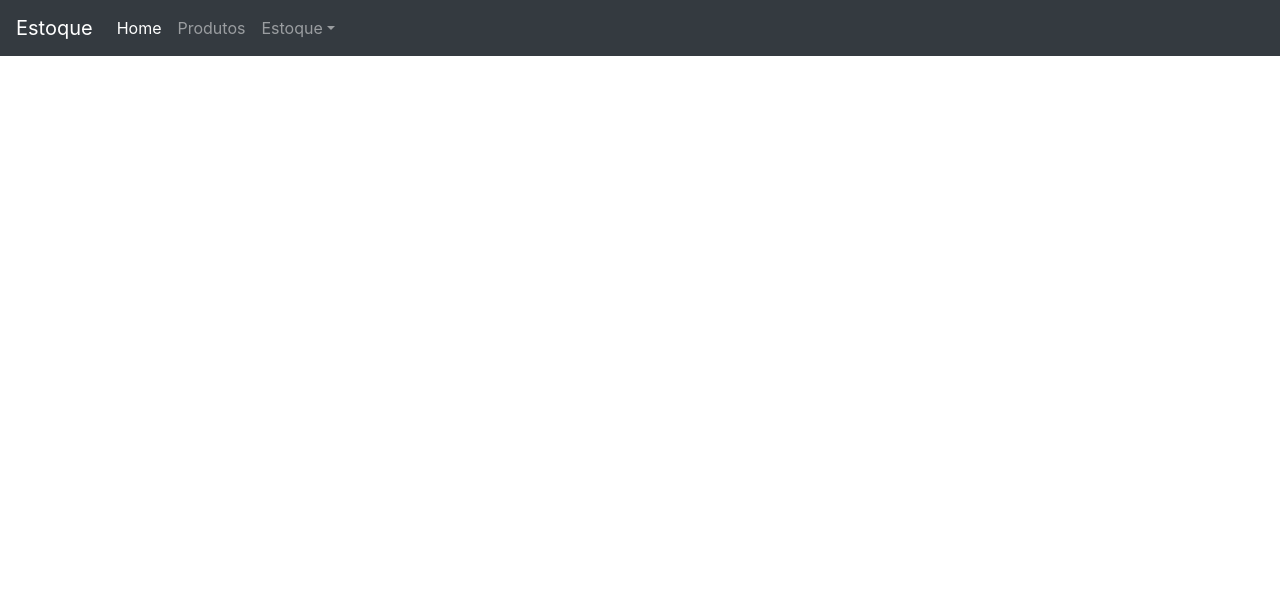
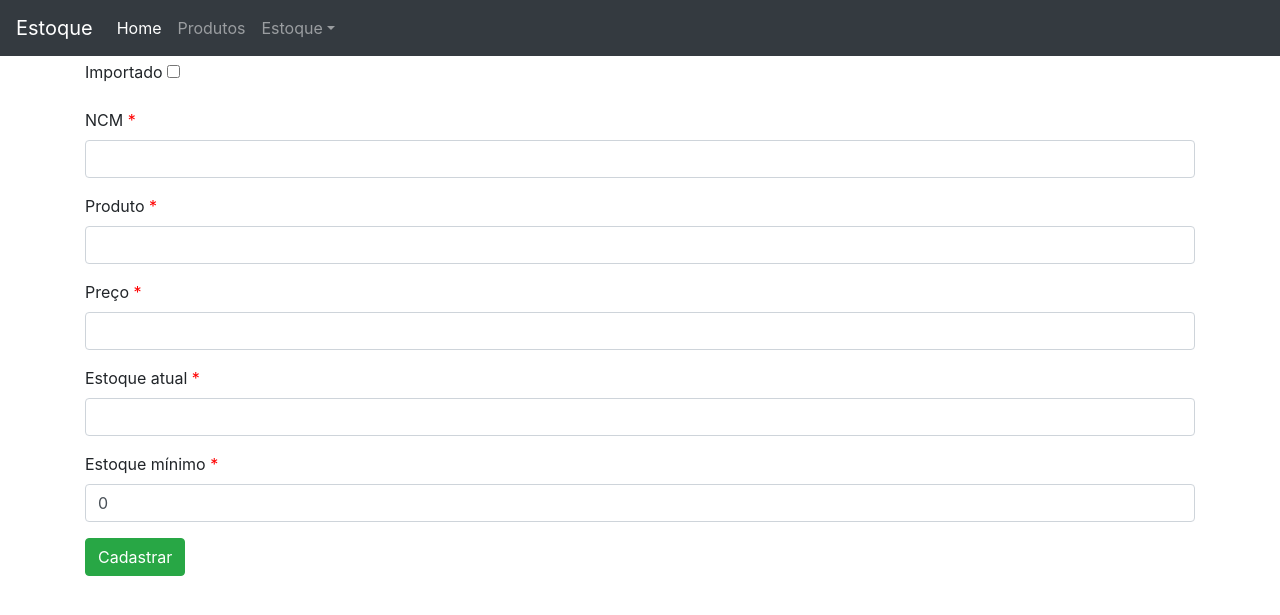
Before and after one commit to JohnElvisMedeirosCosta/gestao_estoque, a Django app: page /produto/add/ in a window 1280 px wide. Shown: the top 615 px of the page. Run offline with Django 4.2, Linux system fonts and the light colour scheme; some libraries are stand-ins or nearby versions.

Commit message:
Produto: ProdutoForm. Close #13 #14

```diff
--- a/gestao_estoque/produto/templates/produto_form.html
+++ b/gestao_estoque/produto/templates/produto_form.html
@@ -2,8 +2,39 @@
 
 {%  load widget_tweaks %}
 
+{% block css %}
+    <style>
+        .required:after {
+            content: "*";
+            color: red;
+        }
+    </style>
+{% endblock %}
+
 {% block content %}
     <form method="post" novalidate>
         {% csrf_token %}
+    {% for field in form.visible_fields %}
+        <div class="form-group {% if field.errors %} has-error {% endif %}">
+            <label for="{{ field.id_for_label }}">
+                {% if field.field.required %}
+                    <span class="required">{{ field.label }} </span>
+                {% else %}
+                    {{ field.label }}
+                {% endif %}
+            </label>
+        {% render_field field class="form-control" %}
+        {% for error in field.errors %}
+            <span class="text-muted">{{ error }}</span>
+        {% endfor %}
+        </div>
+    {% endfor %}
+    <button type="submit" class="btn btn-success">Cadastrar</button>
     </form>
 {% endblock content %}
+
+{% block js %}
+    <script>
+        $('#id_importado').removeClass('form-control');
+    </script>
+{% endblock js %}
--- a/gestao_estoque/produto/urls.py
+++ b/gestao_estoque/produto/urls.py
@@ -7,5 +7,5 @@ app_name = 'produto'
 urlpatterns = [
     path('', v.produto_list, name='produto_list'),
     path('<int:pk>/', v.produto_detail, name='produto_detail'),
-    path('add/', v.produto_add, name='produto_add'),
+    path('add/', v.ProdutoCreate.as_view(), name='produto_add'),
 ]
--- a/gestao_estoque/produto/views.py
+++ b/gestao_estoque/produto/views.py
@@ -1,4 +1,7 @@
 from django.shortcuts import render
+from django.views.generic import CreateView
+
+from .forms import ProdutoForm
 from .models import Produto
 
 
@@ -19,3 +22,9 @@ def produto_detail(request, pk):
 def produto_add(request):
     template_name = 'produto_form.html'
     return render(request, template_name)
+
+
+class ProdutoCreate(CreateView):
+    model = Produto
+    template_name = 'produto_form.html'
+    form_class = ProdutoForm
```
Also changed, not shown: README.md.
